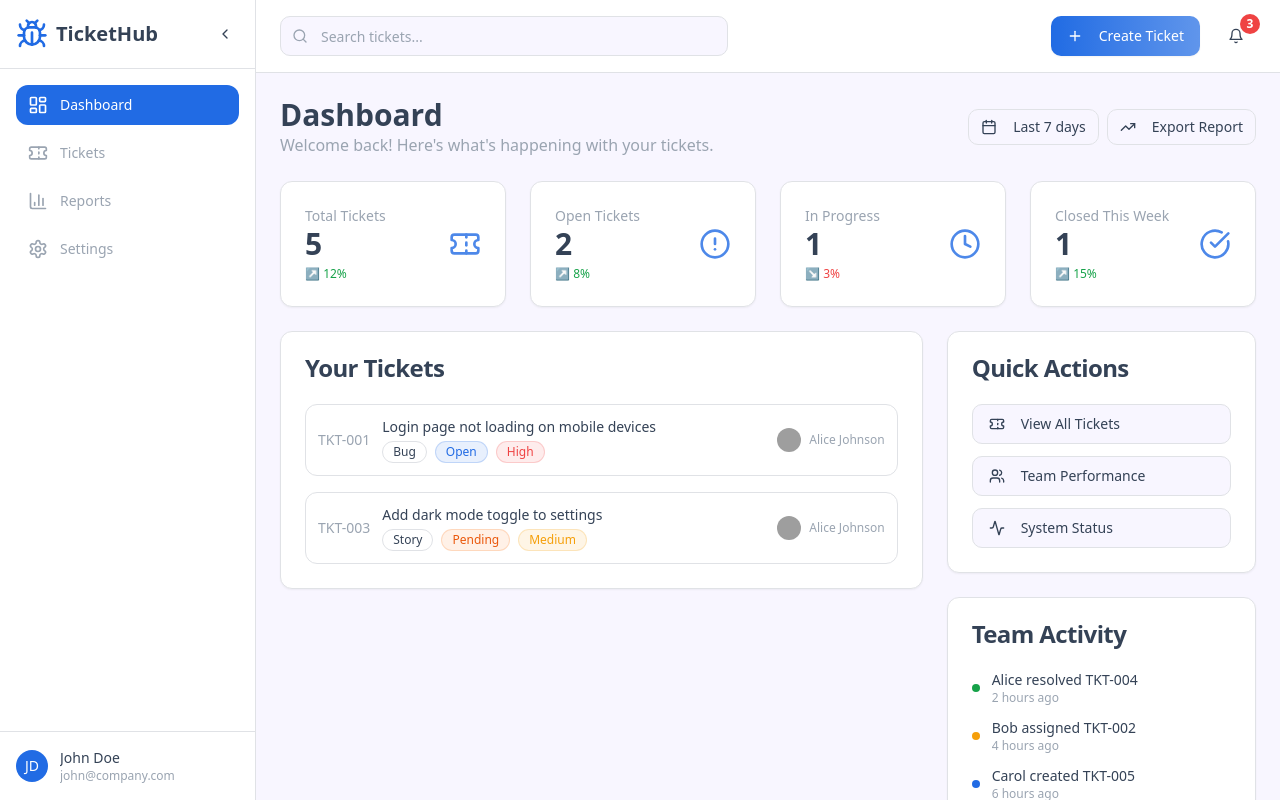
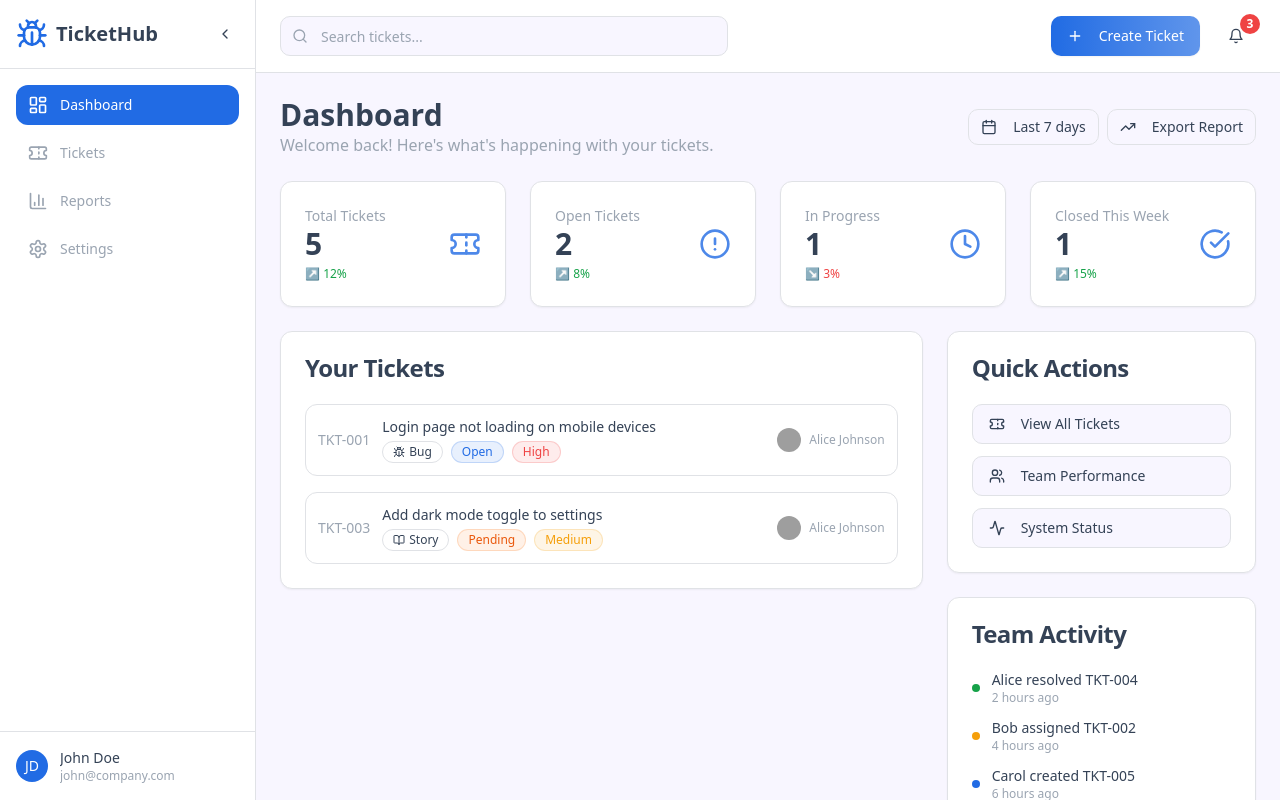
Before and after one commit to yasifaana/ticket-flow-93, a React (Vite) app: page / in a window 1280 px wide. Built offline with nearby package versions, Linux system fonts and the light colour scheme; grey boxes are pictures that could not be loaded.

Commit message:
Add icons to ticket type badges
Add icons to the ticket type badges to visually differentiate between ticket types such as bug, task, story, and subtask.

```diff
--- a/src/components/ui/ticket-type-badge.tsx
+++ b/src/components/ui/ticket-type-badge.tsx
@@ -1,5 +1,6 @@
 import { cn } from "@/lib/utils";
 import { TicketType } from "@/types/ticket";
+import { Bug, CheckSquare, BookOpen, GitBranch } from "lucide-react";
 
 interface TicketTypeBadgeProps {
   type: TicketType;
@@ -9,33 +10,39 @@ interface TicketTypeBadgeProps {
 const typeConfig = {
   bug: {
     label: 'Bug',
-    className: 'ticket-type-bug'
+    className: 'ticket-type-bug',
+    icon: Bug
   },
   task: {
     label: 'Task',
-    className: 'ticket-type-task'
+    className: 'ticket-type-task',
+    icon: CheckSquare
   },
   story: {
     label: 'Story',
-    className: 'ticket-type-story'
+    className: 'ticket-type-story',
+    icon: BookOpen
   },
   subtask: {
     label: 'Subtask',
-    className: 'ticket-type-subtask'
+    className: 'ticket-type-subtask',
+    icon: GitBranch
   }
 };
 
 export function TicketTypeBadge({ type, className }: TicketTypeBadgeProps) {
   const config = typeConfig[type];
+  const IconComponent = config.icon;
 
   return (
     <span
       className={cn(
-        "inline-flex items-center rounded-full border px-2.5 py-0.5 text-xs font-medium",
+        "inline-flex items-center gap-1 rounded-full border px-2.5 py-0.5 text-xs font-medium",
         config.className,
         className
       )}
     >
+      <IconComponent className="h-3 w-3" />
       {config.label}
     </span>
   );
```
